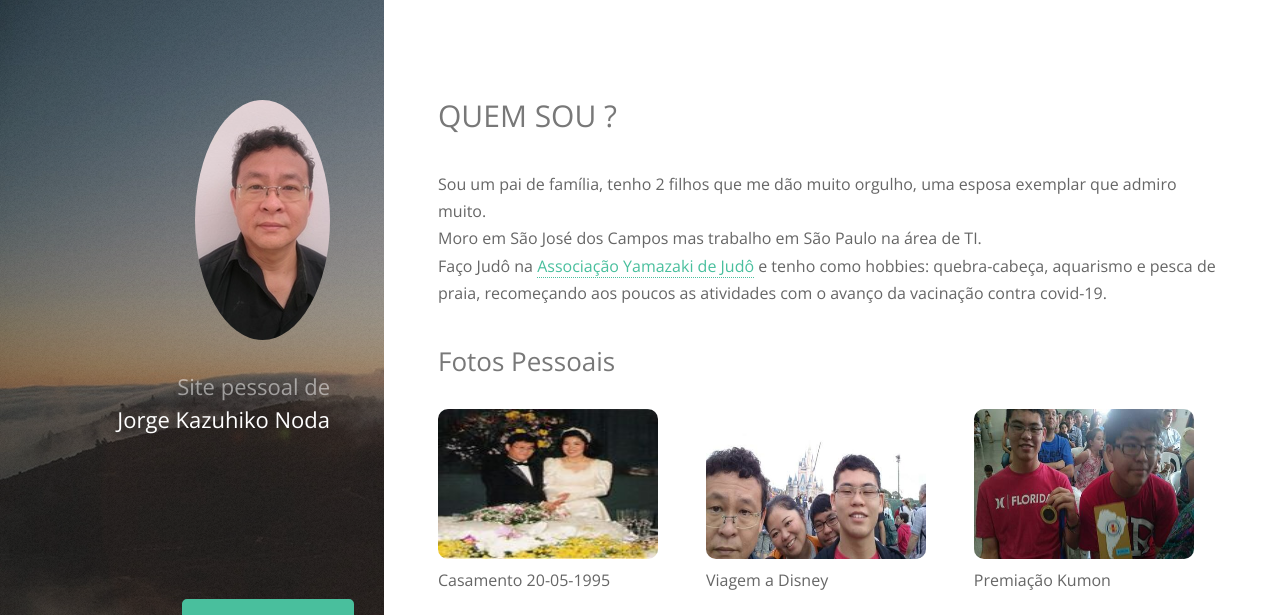
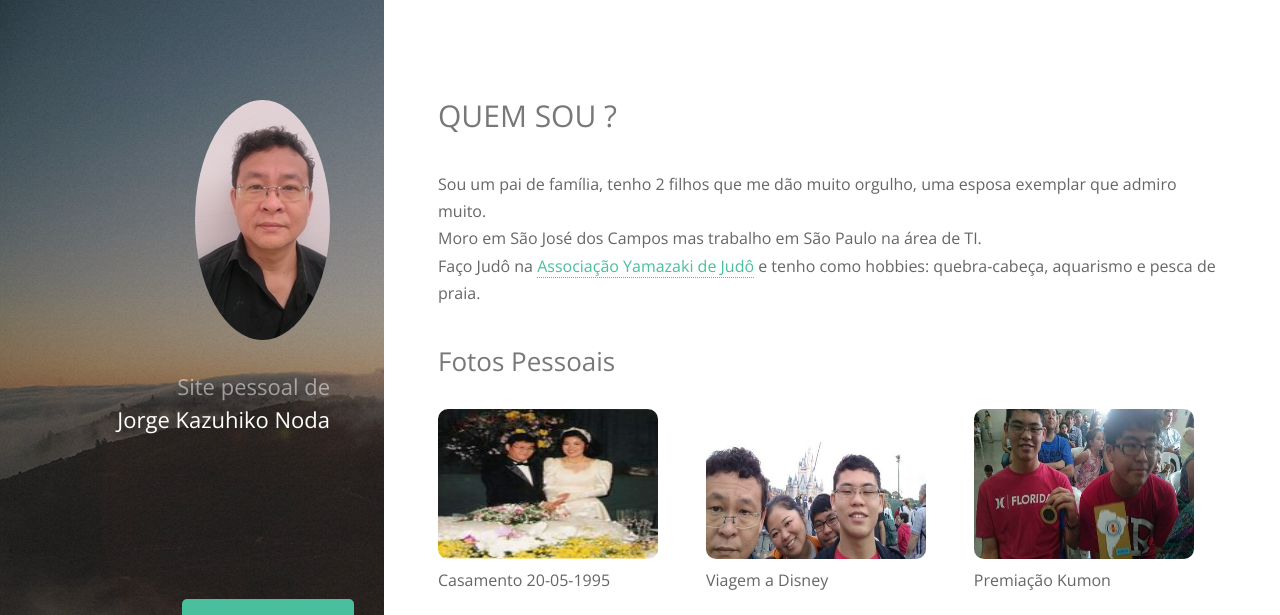
Before and after one commit to jknoda/Site, a plain HTML site: page index.html in a window 1280 px wide. Shown: the top 615 px of the page. Drawn offline with nearby package versions, Linux system fonts and the light colour scheme; no server answers.

Commit message:
atualizacao

```diff
--- a/index.html
+++ b/index.html
@@ -54,7 +54,7 @@
                 <p>Sou um pai de família, tenho 2 filhos que me dão muito orgulho, uma esposa exemplar que admiro muito.<br/>
 				Moro em São José dos Campos mas trabalho em São Paulo na área de TI.<br/>
 				Faço Judô na <a href="http://www.yamazakijudo.com.br" alt="YamazakiJudo">
-                Associação Yamazaki de Judô</a> e tenho como hobbies: quebra-cabeça, aquarismo e pesca de praia, recomeçando aos poucos as atividades com o avanço da vacinação contra covid-19.</p>
+                Associação Yamazaki de Judô</a> e tenho como hobbies: quebra-cabeça, aquarismo e pesca de praia.</p>
             </section>
 
             <section class="main-content-section">
```
